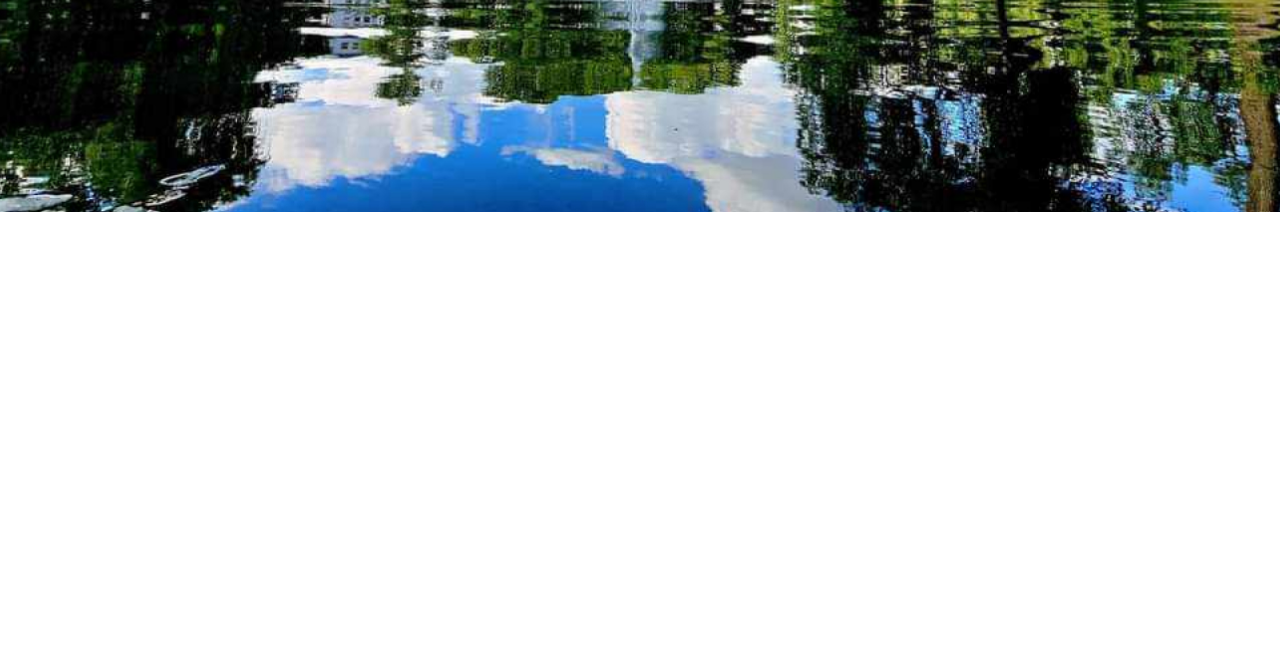
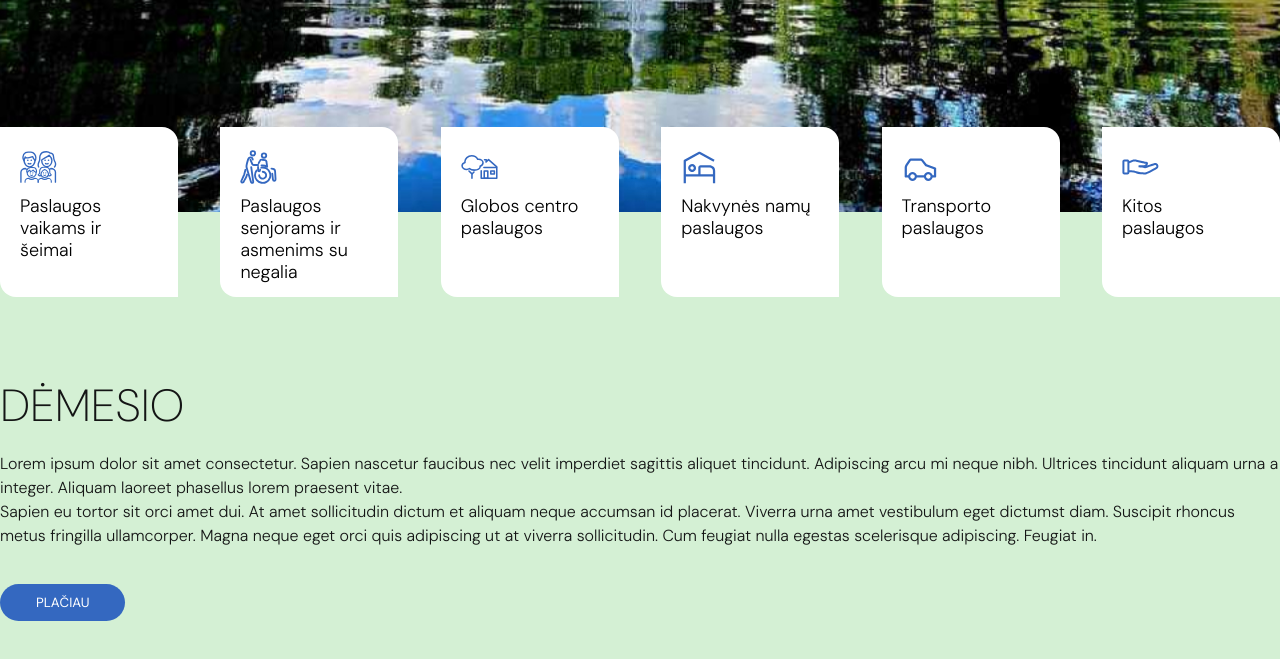
Before and after one commit to itarek99/landing-page, a plain HTML site: page index.html in a window 1280 px wide. Shown: the part 527-1186 px from the top of the page. Before the commit the page ends 800 px from the top, so only its background shows below. Drawn offline with Linux system fonts and the light colour scheme; a script that the page names is missing.

Commit message:
Working On CTA

```diff
--- a/css/style.css
+++ b/css/style.css
@@ -1,5 +1,11 @@
 @import url('https://fonts.googleapis.com/css2?family=DM+Sans:ital,opsz,wght@0,9..40,100..1000;1,9..40,100..1000&display=swap');
 /* Reset CSS */
+:root {
+  --bg-color: #d4f0d4;
+  --btn-color: #3468c0;
+  --text-color: #141515;
+}
+
 * {
   margin: 0;
   padding: 0;
@@ -31,6 +37,8 @@ p,
 a {
   line-height: 1.5;
   text-decoration: none;
+  margin: 0;
+  padding: 0;
 }
 
 /* Remove quotes from blockquotes */
@@ -71,15 +79,20 @@ a {
   margin: 0 auto;
 }
 
-.flex {
-  display: flex;
+.default-btn {
+  display: inline-block;
+  background-color: var(--btn-color);
+  color: #fff;
+  padding: 10px 36px;
+  border-radius: 100px;
 }
 
 .header {
-  background-color: #d4f0d4;
+  background-color: var(--bg-color);
 }
 
 .header__container {
+  display: flex;
   align-items: center;
   gap: 2rem;
   padding-block: 10px;
@@ -91,6 +104,7 @@ a {
 }
 
 .nav__container {
+  display: flex;
   justify-content: space-between;
 }
 
@@ -99,6 +113,7 @@ a {
 }
 
 .nav__wrapper {
+  display: flex;
   flex-direction: column;
   justify-content: space-between;
   align-items: flex-end;
@@ -106,11 +121,13 @@ a {
 }
 
 .nav__top {
+  display: flex;
   align-items: center;
   gap: 30px;
 }
 
 .nav__list {
+  display: flex;
   gap: 3rem;
 }
 
@@ -129,6 +146,7 @@ a {
 }
 
 .hero__container {
+  display: flex;
   position: relative;
   z-index: 10;
   height: 100%;
@@ -141,3 +159,64 @@ a {
   background-color: #fff;
   border-radius: 1rem 0 0 1rem;
 }
+
+.feature {
+  position: absolute;
+  top: -85px;
+  left: 0;
+  right: 0;
+  height: 170px;
+  display: flex;
+  justify-content: space-between;
+}
+
+.feature__card {
+  width: 178px;
+  background-color: #fff;
+  padding: 20px;
+  border-radius: 0 16px 0 16px;
+}
+
+.feature__card__image__container {
+  height: 40px;
+  width: 40px;
+  display: flex;
+}
+
+.feature__img {
+  width: 37px;
+}
+
+.feature__title {
+  font-size: 18px;
+  font-weight: 300;
+  margin-top: 8px;
+  line-height: 22px;
+}
+
+.cta {
+  position: relative;
+  height: 470px;
+  background-color: var(--bg-color);
+}
+
+.cta__title {
+  font-size: 45px;
+  font-weight: 200;
+  color: var(--text-color);
+  padding-top: 160px;
+}
+
+.cta__content {
+  margin-top: 12px;
+}
+
+.cta__text {
+  font-weight: 300;
+  color: var(--text-color);
+  font-size: 16px;
+}
+
+.cta__btn {
+  margin-top: 36px;
+}
--- a/index.html
+++ b/index.html
@@ -10,7 +10,7 @@
 
 <body>
   <section class="header">
-    <div class="container flex header__container">
+    <div class="container  header__container">
       <p>info@spc.kretingos.lt</p>
       <p>Klaipėdos g. 133C, LT-97156 Kretinga</p>
       <p>Tel. (8 445) 78988</p>
@@ -18,18 +18,18 @@
   </section>
 
   <nav class="nav">
-    <div class="container flex nav__container">
+    <div class="container  nav__container">
       <img src="images/logo.png" alt="logo" class="nav__logo">
-      <div class="nav__wrapper flex">
-        <div class="flex nav__top">
-          <ul class="nav__list flex">
+      <div class="nav__wrapper ">
+        <div class=" nav__top">
+          <ul class="nav__list ">
             <li class="nav__item"><a href="#" class="nav__link">DUK</a></li>
             <li class="nav__item"><a href="#" class="nav__link">Karjera</a></li>
             <li class="nav__item"><a href="#" class="nav__link">Nuorodos</a></li>
           </ul>
           <div>ICONS</div>
         </div>
-        <ul class="nav__list flex">
+        <ul class="nav__list ">
           <li class="nav__item"><a href="#" class="nav__link">Naujienos</a></li>
           <li class="nav__item"><a href="#" class="nav__link">Veikla</a></li>
           <li class="nav__item"><a href="#" class="nav__link">Struktūra ir kontaktai</a></li>
@@ -42,10 +42,73 @@
 
   <section class="hero">
     <img src="images/hero.jpg" alt="hero" class="hero__img">
-    <div class="flex hero__container">
+    <div class=" hero__container">
       <div class="hero__timer">
         <h1 style="font-size: 100px;">Hello</h1>
       </div>
+    </div>
+  </section>
+
+  <section class="cta">
+    <div class="container">
+      <div class="feature container">
+        <div class="feature__card">
+          <div class="feature__card__image__container">
+            <img src="images/family.svg" alt="feature" class="feature__img">
+          </div>
+          <h4 class="feature__title">Paslaugos vaikams ir šeimai</h4>
+        </div>
+        <div class="feature__card">
+          <div class="feature__card__image__container">
+            <img src="images/help.svg" alt="feature" class="feature__img">
+          </div>
+          <h4 class="feature__title">Paslaugos senjorams ir asmenims su negalia</h4>
+        </div>
+        <div class="feature__card">
+          <div class="feature__card__image__container">
+            <img src="images/tree.svg" alt="feature" class="feature__img">
+          </div>
+          <h4 class="feature__title">Globos centro paslaugos</h4>
+        </div>
+        <div class="feature__card">
+          <div class="feature__card__image__container">
+            <img src="images/hotel.svg" alt="feature" class="feature__img">
+          </div>
+          <h4 class="feature__title">Nakvynės namų paslaugos</h4>
+        </div>
+        <div class="feature__card">
+          <div class="feature__card__image__container">
+            <img src="images/car.svg" alt="feature" class="feature__img">
+          </div>
+          <h4 class="feature__title">Transporto paslaugos</h4>
+        </div>
+        <div class="feature__card">
+          <div class="feature__card__image__container">
+            <img src="images/hand.svg" alt="feature" class="feature__img">
+          </div>
+          <h4 class="feature__title">Kitos <br /> paslaugos</h4>
+        </div>
+      </div>
+
+      <h2 class="cta__title">DĖMESIO</h2>
+      <div class="cta__content">
+        <p class="cta__text">Lorem ipsum dolor sit amet consectetur. Sapien nascetur faucibus nec velit imperdiet
+          sagittis
+          aliquet
+          tincidunt.
+          Adipiscing arcu mi neque nibh. Ultrices tincidunt aliquam urna a integer. Aliquam laoreet phasellus lorem
+          praesent
+          vitae.
+        </p>
+        <p class="cta__text">Sapien eu tortor sit orci amet dui. At amet sollicitudin dictum et aliquam neque accumsan
+          id
+          placerat. Viverra
+          urna amet vestibulum eget dictumst diam. Suscipit rhoncus metus fringilla ullamcorper. Magna neque eget orci
+          quis
+          adipiscing ut at viverra sollicitudin. Cum feugiat nulla egestas scelerisque adipiscing. Feugiat in.</p>
+      </div>
+
+      <button class="default-btn cta__btn">PLAČIAU</button>
     </div>
   </section>
 
```
Also changed, not shown: images/car.svg (added), images/family.svg (added), images/hand.svg (added), images/help.svg (added), images/hotel.svg (added), images/house.svg (added), images/tree.svg (added).
